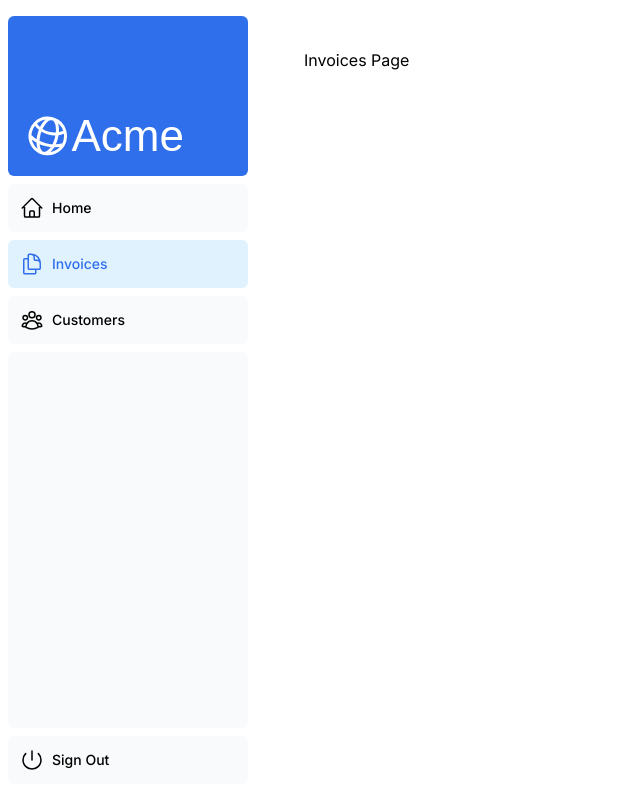
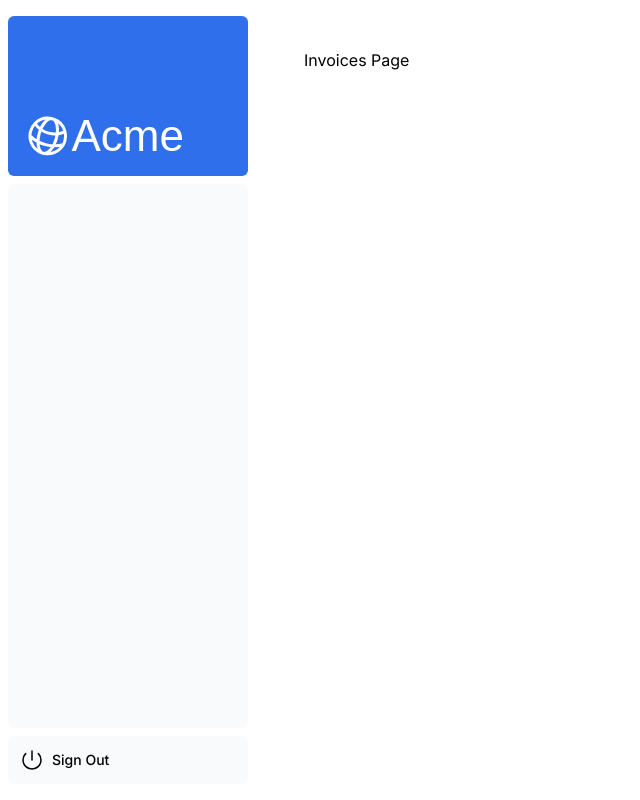
Before and after one commit to OMGSailorJerry/next-react, a Next.js app: page /dashboard/invoices in a window 1280 px wide. Shown: the whole page, without its empty margins (0-640 px from the left). Built offline with nearby package versions, Linux system fonts and the light colour scheme; a web font is replaced by a local one.

Commit message:
Hate this all

```diff
--- a/app/ui/dashboard/nav-links.tsx
+++ b/app/ui/dashboard/nav-links.tsx
@@ -12,13 +12,13 @@ import clsx from 'clsx';
 // Map of links to display in the side navigation.
 // Depending on the size of the application, this would be stored in a database.
 const links = [
-  { name: 'Home', href: '/dashboard', icon: HomeIcon },
-  {
-    name: 'Invoices',
-    href: '/dashboard/invoices',
-    icon: DocumentDuplicateIcon,
-  },
-  { name: 'Customers', href: '/dashboard/customers', icon: UserGroupIcon },
+  // { name: 'Home', href: '/dashboard', icon: HomeIcon },
+  // {
+  //   name: 'Invoices',
+  //   href: '/dashboard/invoices',
+  //   icon: DocumentDuplicateIcon,
+  // },
+  // { name: 'Customers', href: '/dashboard/customers', icon: UserGroupIcon },
 ];
 
 export default function NavLinks() {
```
